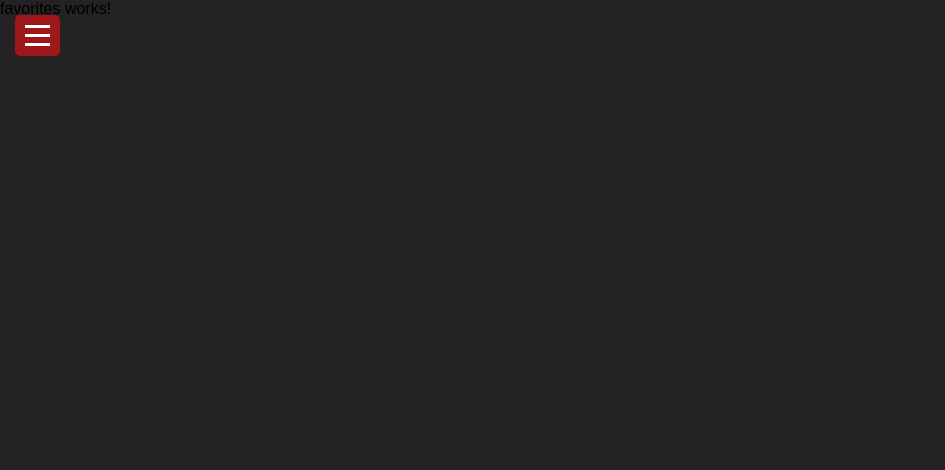
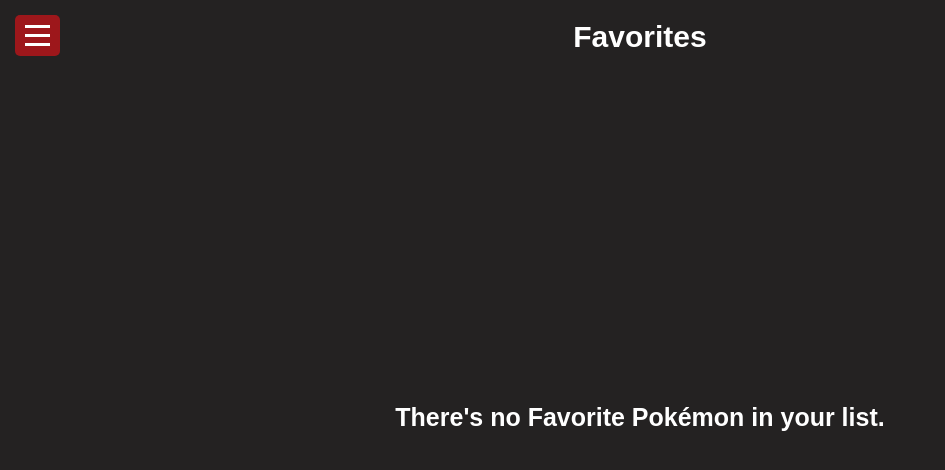
Before and after one commit to guilhermescr/pokeboard, an Angular app: page /board/favorites in a window 1280 px wide. Shown: the top 470 px of the page, without its empty margins (0-945 px from the left). Built offline with nearby package versions, Linux system fonts and the light colour scheme.

Commit message:
feat(pokeBoardModes): add regex in getPokemonByIdentifier()

```diff
--- a/src/app/pages/favorites/favorites.component.html
+++ b/src/app/pages/favorites/favorites.component.html
@@ -1 +1,3 @@
-<p>favorites works!</p>
+<h2>Favorites</h2>
+
+<p class="center-message">There's no Favorite Pokémon in your list.</p>
--- a/src/app/pages/favorites/favorites.component.scss
+++ b/src/app/pages/favorites/favorites.component.scss
@@ -0,0 +1,23 @@
+@use "../../../assets/utilities/mixins";
+
+:host {
+  @include mixins.flex-center(column);
+  justify-content: flex-start;
+  padding: 20px;
+  width: 100%;
+
+  h2 {
+    color: #fff;
+    font-size: 30px;
+    margin-bottom: auto;
+  }
+
+  .center-message {
+    color: #fff;
+    font-size: 25px;
+    font-weight: bold;
+    margin-inline: auto;
+    margin-bottom: auto;
+    text-align: center;
+  }
+}
--- a/src/app/pages/favorites/favorites.component.ts
+++ b/src/app/pages/favorites/favorites.component.ts
@@ -1,10 +1,11 @@
 import { Component } from '@angular/core';
+import { Pokemon } from 'src/app/shared/models/pokemon.model';
 
 @Component({
   selector: 'app-favorites',
   templateUrl: './favorites.component.html',
-  styleUrls: ['./favorites.component.scss']
+  styleUrls: ['./favorites.component.scss'],
 })
 export class FavoritesComponent {
-
+  favoritePokemonList: Pokemon[] = [];
 }
--- a/src/app/pages/home/home.component.scss
+++ b/src/app/pages/home/home.component.scss
@@ -8,5 +8,6 @@
 
   h2 {
     font-size: 30px;
+    margin-bottom: 15px;
   }
 }
--- a/src/app/pages/pokemons/pokemons.component.html
+++ b/src/app/pages/pokemons/pokemons.component.html
@@ -56,7 +56,7 @@
   *ngIf="pokeSearchCurrentMode === 'Search By Name Mode'"
 >
   <p class="center-message" *ngIf="!hasSearched">
-    A Pokémon card will show up here if you insert a name in the search bar.
+    A Pokémon card will show up here if you search for a NAME or ID.
   </p>
 
   <p class="center-message" *ngIf="pokemonIdentifier.length && pokemonNotFound">
--- a/src/app/pages/pokemons/pokemons.component.scss
+++ b/src/app/pages/pokemons/pokemons.component.scss
@@ -125,6 +125,8 @@
     .header-for-search-modes {
       form {
         @include mixins.flex-center(column-reverse);
+        margin-inline: auto;
+        max-width: 280px;
       }
     }
   }
--- a/src/app/pages/pokemons/pokemons.component.ts
+++ b/src/app/pages/pokemons/pokemons.component.ts
@@ -22,6 +22,13 @@
   }
 
   getPokemonByIdentifier(): void {
+    this.pokemonIdentifier = this.pokemonIdentifier
+      .split('')
+      .map((character) => {
+        return /^[A-Za-z0-9]*$/.test(character) ? character : '';
+      })
+      .join('');
+
     const isPokemonInPokemonList =
       this.pokemonList.find(
         ({ name, id }) =>
--- a/src/styles.scss
+++ b/src/styles.scss
@@ -11,6 +11,5 @@
 }
 
 h2 {
-  margin-bottom: 15px;
   text-align: center;
 }
```
